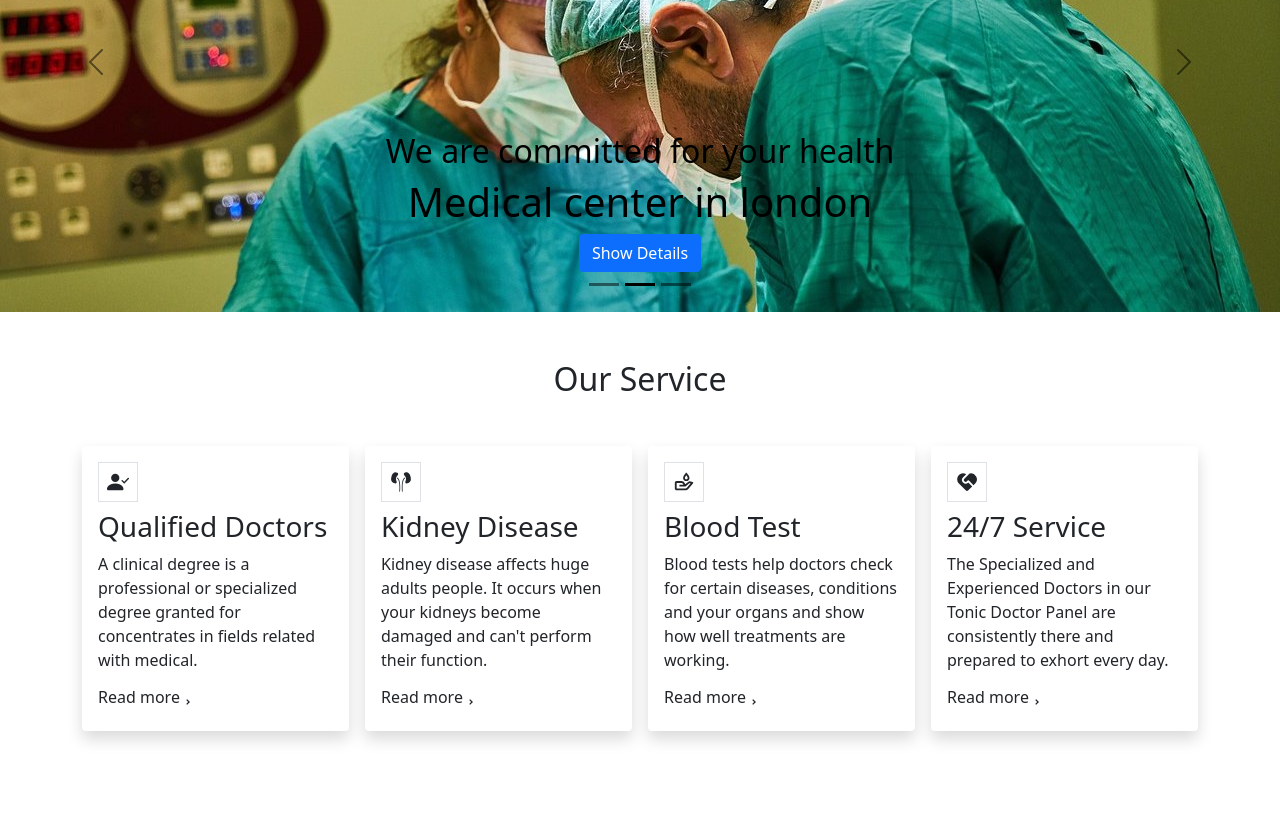
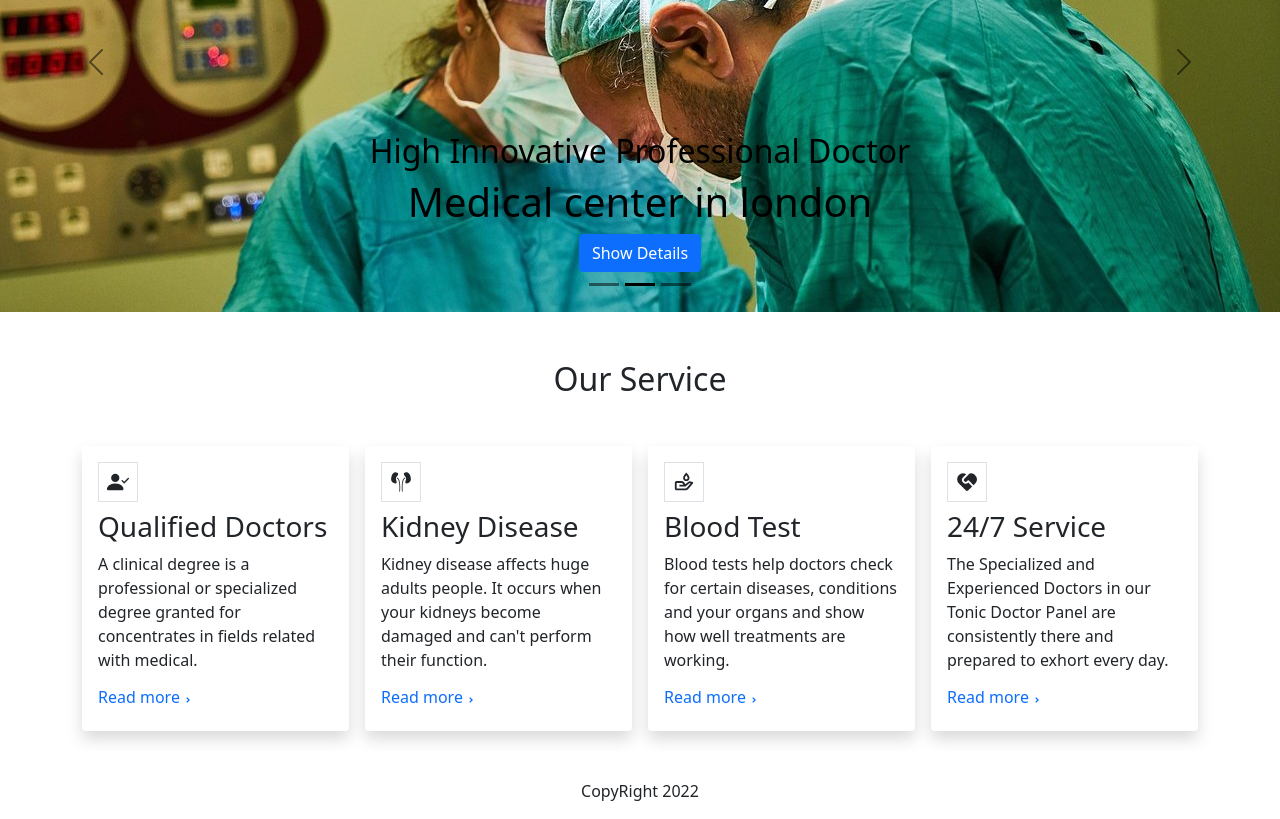
Before and after one commit to MazharulDev/health-is-happiness, a React (Create React App) app: page / in a window 1280 px wide. Shown: the part 260-1079 px from the top of the page. Before the commit the page ends 1039 px from the top, so only its background shows below. Built offline with nearby package versions, Linux system fonts and the light colour scheme.

Commit message:
login and signup component create

```diff
--- a/src/App.js
+++ b/src/App.js
@@ -3,6 +3,8 @@ import './App.css';
 import { Route, Routes } from 'react-router-dom';
 import Header from './components/Home/Header/Header';
 import Home from './components/Home/Home/Home';
+import Login from './components/Login/Login';
+import SignUp from './components/SignUp/SignUp';
 
 function App() {
   return (
@@ -10,6 +12,8 @@ function App() {
       <Header></Header>
       <Routes>
         <Route path='/' element={<Home></Home>}></Route>
+        <Route path='/login' element={<Login></Login>}></Route>
+        <Route path='signup' element={<SignUp></SignUp>}></Route>
       </Routes>
     </div>
   );
--- /dev/null
+++ b/src/components/Footer/Footer.js
@@ -0,0 +1,11 @@
+import React from 'react';
+
+const Footer = () => {
+    return (
+        <div>
+            <p className='text-center'>CopyRight 2022</p>
+        </div>
+    );
+};
+
+export default Footer;
--- a/src/components/Home/Banner/Banner.js
+++ b/src/components/Home/Banner/Banner.js
@@ -18,7 +18,7 @@ const Banner = () => {
                 <Carousel.Item>
                     <img className='w-100' src={doctor2} alt="" />
                     <Carousel.Caption>
-                        <h2>We are committed for your health</h2>
+                        <h2>High Innovative Professional Doctor</h2>
                         <h1>Medical center in london</h1>
                         <button className='btn btn-primary'>Show Details</button>
                     </Carousel.Caption>
@@ -26,7 +26,7 @@ const Banner = () => {
                 <Carousel.Item>
                     <img className='w-100' src={doctor3} alt="" />
                     <Carousel.Caption>
-                        <h2>We are committed for your health</h2>
+                        <h2>We Provide Best Medical Service</h2>
                         <h1>Medical center in london</h1>
                         <button className='btn btn-primary'>Show Details</button>
                     </Carousel.Caption>
--- a/src/components/Home/Header/Header.js
+++ b/src/components/Home/Header/Header.js
@@ -1,5 +1,6 @@
 import React from 'react';
 import { Container, Nav, Navbar, NavDropdown } from 'react-bootstrap';
+import { Link } from 'react-router-dom';
 
 
 const Header = () => {
@@ -7,22 +8,28 @@ const Header = () => {
         <div className='p-2'>
             <Navbar collapseOnSelect expand="lg" variant="light">
                 <Container>
+                    <Link className='text-decoration-none' to='/'>
                     <Navbar.Brand href="#home">Health is Happiness</Navbar.Brand>
+                    </Link>
                     <Navbar.Toggle aria-controls="responsive-navbar-nav" />
                     <Navbar.Collapse id="responsive-navbar-nav">
                         <Nav className="ms-auto">
                             <Nav.Link href="#features">Features</Nav.Link>
-                            <Nav.Link href="#pricing">Service</Nav.Link>
+                            <Nav.Link href="#service">Service</Nav.Link>
                             <Nav.Link href="#pricing">Team</Nav.Link>
                             <Nav.Link href="#pricing">Blog</Nav.Link>
                             <Nav.Link href="#pricing">About</Nav.Link>
 
                         </Nav>
                         <Nav>
-                            <Nav.Link href="#deets">Sign Up</Nav.Link>
-                            <Nav.Link eventKey={2} href="#memes">
-                                Login
-                            </Nav.Link>
+                            <Link className='text-decoration-none' to='/signup'>
+                            <Nav.Link href="#signup">Sign Up</Nav.Link>
+                            </Link>
+                            <Link className='text-decoration-none' to='/login'>
+                                <Nav.Link eventKey={2} href="#login">
+                                    Login
+                                </Nav.Link>
+                            </Link>
                         </Nav>
                     </Navbar.Collapse>
                 </Container>
--- a/src/components/Home/Home/Home.js
+++ b/src/components/Home/Home/Home.js
@@ -1,4 +1,5 @@
 import React from 'react';
+import Footer from '../../Footer/Footer';
 import Banner from '../Banner/Banner';
 import Service from '../Service/Service';
 
@@ -7,6 +8,7 @@ const Home = () => {
         <div>
             <Banner></Banner>
             <Service></Service>
+            <Footer></Footer>
         </div>
     );
 };
--- a/src/components/Home/Service/Service.js
+++ b/src/components/Home/Service/Service.js
@@ -3,7 +3,7 @@ import ServiceItem from '../ServiceItem/ServiceItem';
 
 const Service = () => {
     return (
-        <div className='mt-5'>
+        <div id='service' className='mt-5'>
             <h2 className='text-center'>Our Service</h2>
             <ServiceItem></ServiceItem>
         </div>
--- a/src/components/Home/ServiceItem/ServiceItem.js
+++ b/src/components/Home/ServiceItem/ServiceItem.js
@@ -14,9 +14,9 @@ const ServiceItem = () => {
                         <BsFillPersonCheckFill className='fs-1 border p-2 mb-2'></BsFillPersonCheckFill>
                         <h3>Qualified Doctors</h3>
                         <p>A clinical degree is a professional or specialized degree granted for concentrates in fields related with medical.</p>
-                        <div className='d-flex align-items-center jus'>
+                        <div className='d-flex align-items-center text-primary '>
                             <h6>Read more</h6>
-                            <RiArrowDropRightLine></RiArrowDropRightLine>
+                            <RiArrowDropRightLine className='mb-1'></RiArrowDropRightLine>
                         </div>
                     </div>
                 </div>
@@ -25,9 +25,9 @@ const ServiceItem = () => {
                         <GiKidneys className='fs-1 border p-2 mb-2'></GiKidneys>
                         <h3>Kidney Disease</h3>
                         <p>Kidney disease affects huge adults people. It occurs when your kidneys become damaged and can't perform their function.</p>
-                        <div className='d-flex align-items-center jus'>
+                        <div className='d-flex align-items-center text-primary'>
                             <h6>Read more</h6>
-                            <RiArrowDropRightLine></RiArrowDropRightLine>
+                            <RiArrowDropRightLine className='mb-1'></RiArrowDropRightLine>
                         </div>
                     </div>
                 </div>
@@ -36,9 +36,9 @@ const ServiceItem = () => {
                         <BiDonateBlood className='fs-1 border p-2 mb-2'></BiDonateBlood>
                         <h3>Blood Test</h3>
                         <p>Blood tests help doctors check for certain diseases, conditions and your organs and show how well treatments are working.</p>
-                        <div className='d-flex align-items-center jus'>
+                        <div className='d-flex align-items-center text-primary'>
                             <h6>Read more</h6>
-                            <RiArrowDropRightLine></RiArrowDropRightLine>
+                            <RiArrowDropRightLine className='mb-1'></RiArrowDropRightLine>
                         </div>
                     </div>
                 </div>
@@ -49,9 +49,9 @@ const ServiceItem = () => {
                         <p>The Specialized and Experienced Doctors in our Tonic Doctor Panel are consistently there and prepared to exhort every day.
 
                         </p>
-                        <div className='d-flex align-items-center jus'>
+                        <div className='d-flex align-items-center text-primary'>
                             <h6>Read more</h6>
-                            <RiArrowDropRightLine></RiArrowDropRightLine>
+                            <RiArrowDropRightLine className='mb-1'></RiArrowDropRightLine>
                         </div>
                     </div>
                 </div>
--- /dev/null
+++ b/src/components/Login/Login.js
@@ -0,0 +1,11 @@
+import React from 'react';
+
+const Login = () => {
+    return (
+        <div>
+            <h2>Login page</h2>
+        </div>
+    );
+};
+
+export default Login;
--- /dev/null
+++ b/src/components/SignUp/SignUp.js
@@ -0,0 +1,11 @@
+import React from 'react';
+
+const SignUp = () => {
+    return (
+        <div>
+            <h2>Sign up page</h2>
+        </div>
+    );
+};
+
+export default SignUp;
```
Also changed, not shown: src/components/About/About.js (added, +11 -0 lines).
